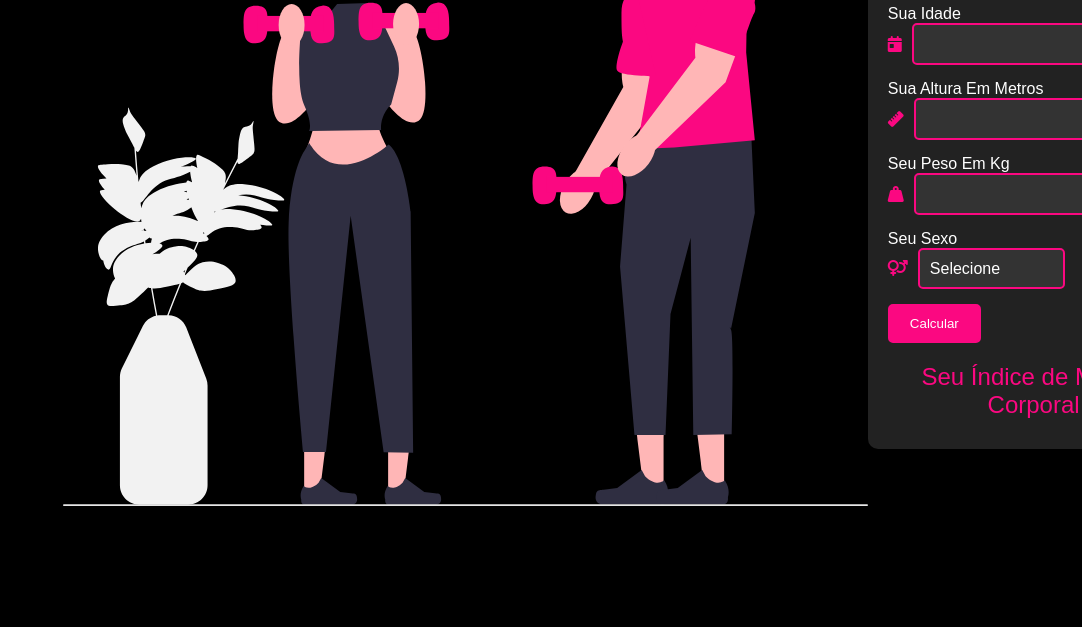
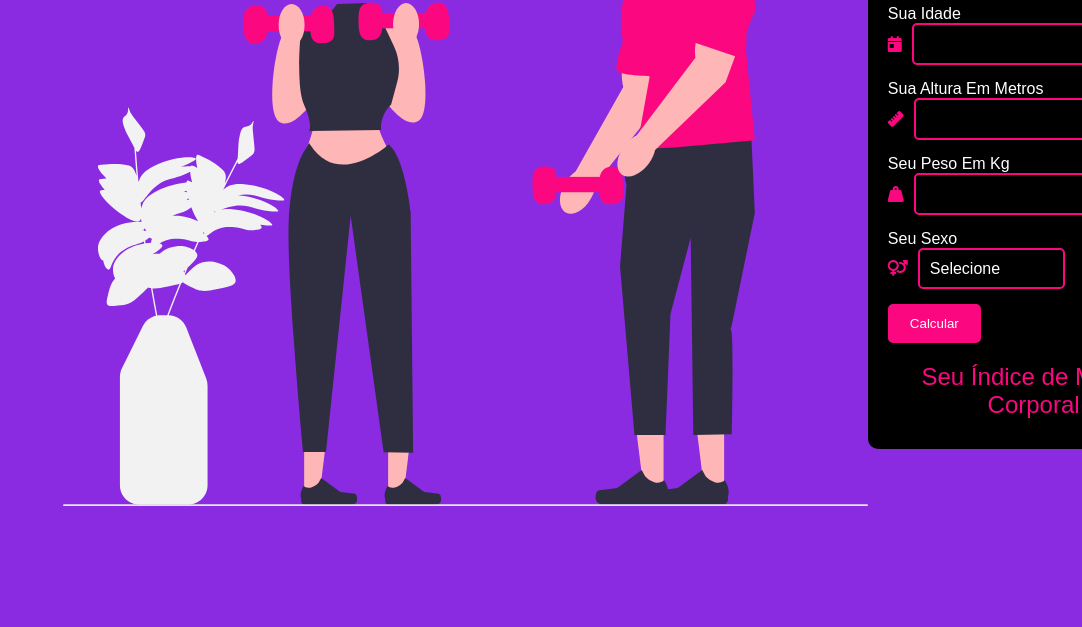
Before and after one commit to AdrielleFigueiredo2808/CalculadoraIMC, a plain HTML site: page index.html in a window 1280 px wide. Shown: the part 173-800 px from the top of the page, without its empty margins (198-1280 px from the left). Drawn offline with Linux system fonts and the light colour scheme.

Commit message:
first commit

```diff
--- a/assets/css/style.css
+++ b/assets/css/style.css
@@ -1,5 +1,5 @@
 body {
-   background-color: #000;
+   background-color: #8A2BE2;
    color: #fff;
    font-family: Arial, sans-serif;
 }
@@ -20,7 +20,7 @@ body {
 
 #calculator {
    flex: 1;
-   background-color: #222;
+   background-color: #000000;
    padding: 20px;
    border-radius: 10px;
 }
@@ -56,7 +56,7 @@ input[type="number"], select {
    border: 2px solid #FB0881;
    border-radius: 5px;
    padding: 10px;
-   background-color: #333;
+   background-color: #000000;
    color: #fff;
    font-size: 16px;
    appearance: none;
```
